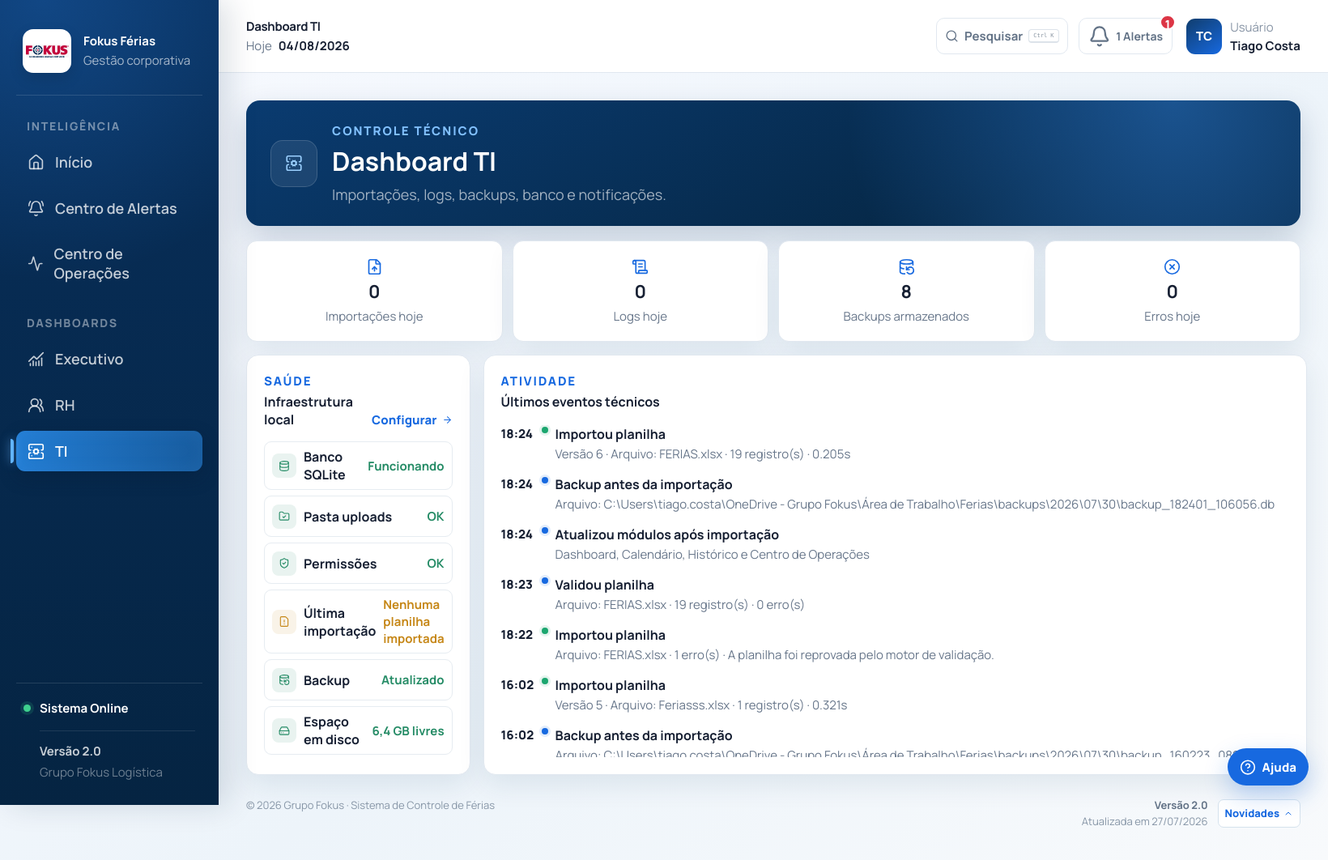
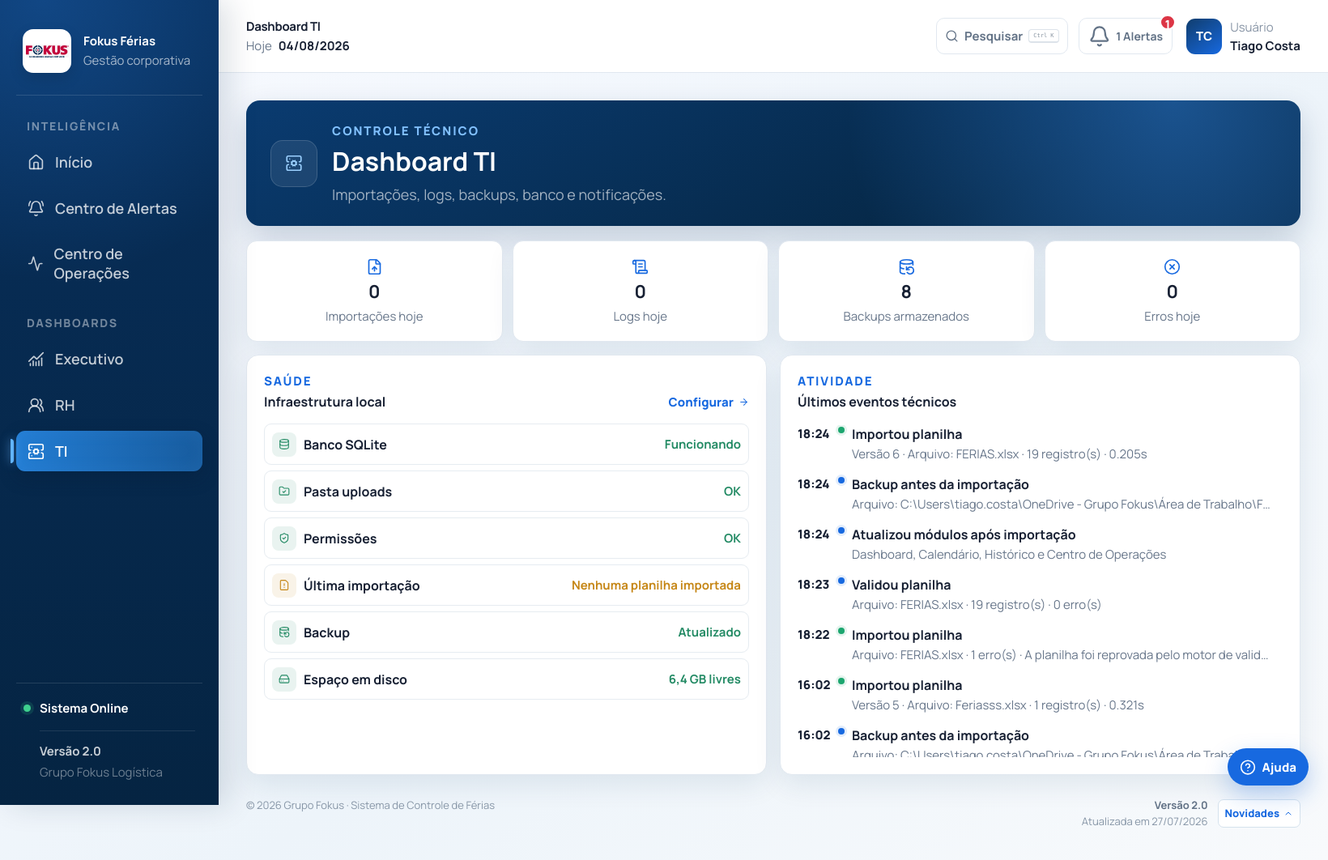
Before and after one commit to TC0STA/sistema-ferias, a Flask app: page /dashboard/ti in a window 1640 px wide. Shown: the whole page at 81% size. Run offline with Flask 3, Linux system fonts and the light colour scheme; data comes from the database, SQL or seed files in the repository.

Commit message:
Atualiza layout da página de inteligência

```diff
--- a/static/css/inteligencia.css
+++ b/static/css/inteligencia.css
@@ -49,7 +49,7 @@
 /* Fase 3 · Inteligência */
 .intelligence-metrics { margin-top: 20px; }
 .intelligence-home-grid { display: grid; grid-template-columns: minmax(0, 1.35fr) minmax(320px, .65fr); gap: 18px; margin-top: 18px; }
-.intelligence-card { padding: 21px; border: 1px solid var(--line); border-radius: 15px; background: #fff; box-shadow: var(--shadow); }
+.intelligence-card { min-width: 0; padding: 21px; border: 1px solid var(--line); border-radius: 15px; background: #fff; box-shadow: var(--shadow); }
 .alerts-list { display: grid; gap: 8px; margin-top: 16px; }
 .alert-row { --alert: var(--blue); display: grid; grid-template-columns: 40px 1fr 16px; gap: 10px; align-items: center; padding: 11px; color: inherit; border: 1px solid color-mix(in srgb, var(--alert) 18%, #e4eaf0); border-radius: 10px; background: color-mix(in srgb, var(--alert) 4%, white); text-decoration: none; }
 .alert-row > span { width: 40px; height: 40px; display: grid; place-items: center; color: var(--alert); border-radius: 9px; background: color-mix(in srgb, var(--alert) 10%, white); }
@@ -66,8 +66,9 @@
 .operation-strip { display: grid; grid-template-columns: repeat(5, 1fr); gap: 9px; margin-top: 16px; }
 .operation-strip > div { min-height: 95px; display: grid; place-items: center; align-content: center; gap: 4px; border: 1px solid var(--line); border-radius: 11px; background: #fafcfd; text-align: center; }
 .operation-strip svg { width: 18px; color: var(--blue); }.operation-strip strong { font-size: 22px; }.operation-strip span { color: var(--muted); font-size: 8px; font-weight: 700; }
-.smart-timeline { display: grid; grid-template-columns: repeat(4, 1fr); gap: 16px 0; margin-top: 18px; }
-.smart-timeline article { display: grid; grid-template-columns: 42px 9px 1fr; gap: 8px; padding-right: 14px; }
+.smart-timeline { min-width: 0; display: grid; grid-template-columns: repeat(4, minmax(0, 1fr)); gap: 16px 0; margin-top: 18px; }
+.smart-timeline article { min-width: 0; display: grid; grid-template-columns: 42px 9px minmax(0, 1fr); gap: 8px; padding-right: 14px; }
+.smart-timeline article > div { min-width: 0; }
 .smart-timeline time, .smart-timeline strong, .smart-timeline small { display: block; }
 .smart-timeline time { font-size: 9px; font-weight: 800; }.smart-timeline time small { margin-top: 2px; color: var(--muted); font-size: 7px; font-weight: 500; }
 .smart-timeline article > span { width: 8px; height: 8px; margin-top: 2px; border-radius: 50%; background: var(--timeline-color, var(--blue)); box-shadow: 0 0 0 3px color-mix(in srgb, var(--timeline-color, var(--blue)) 12%, white); }
```
Also changed, not shown: 2 other files.
